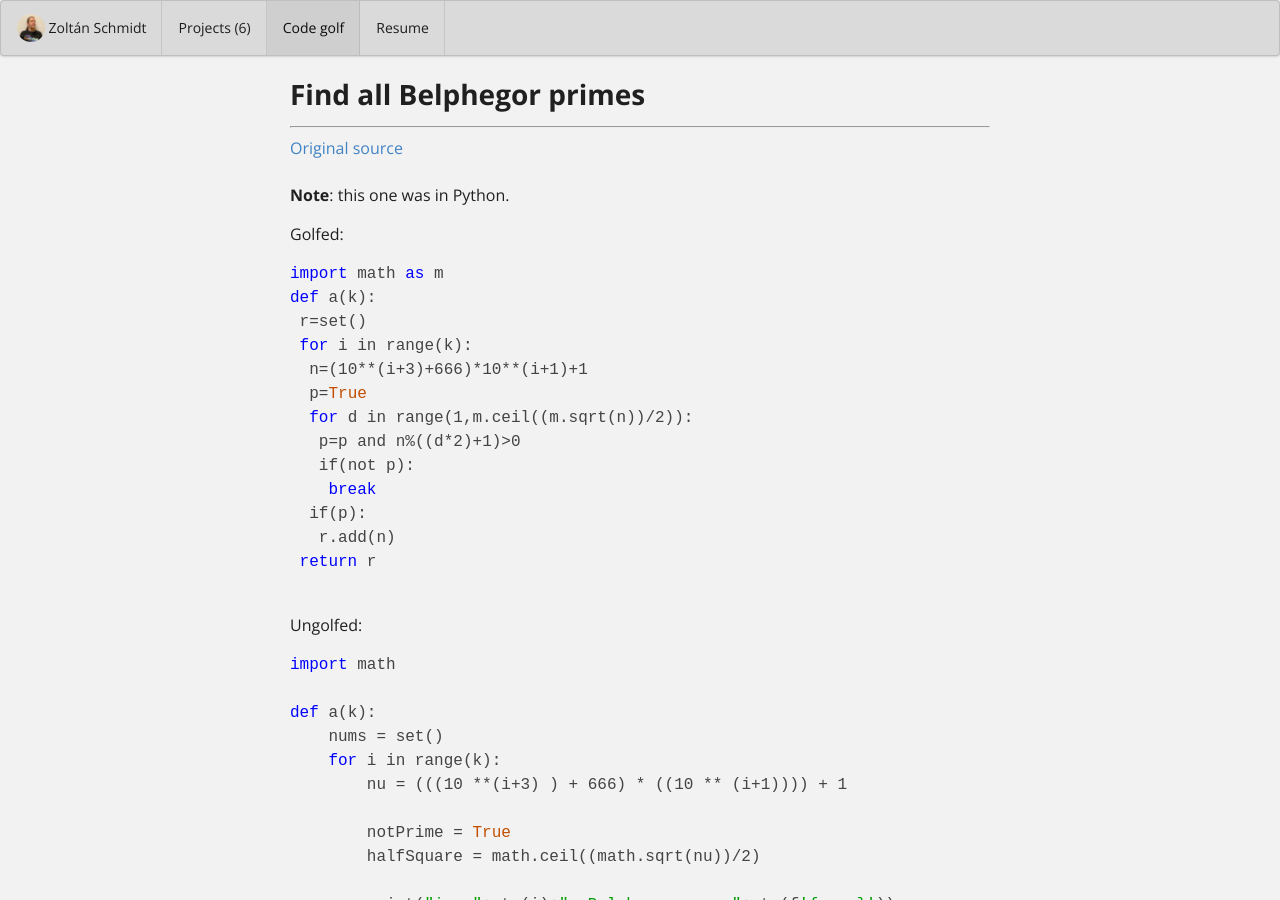
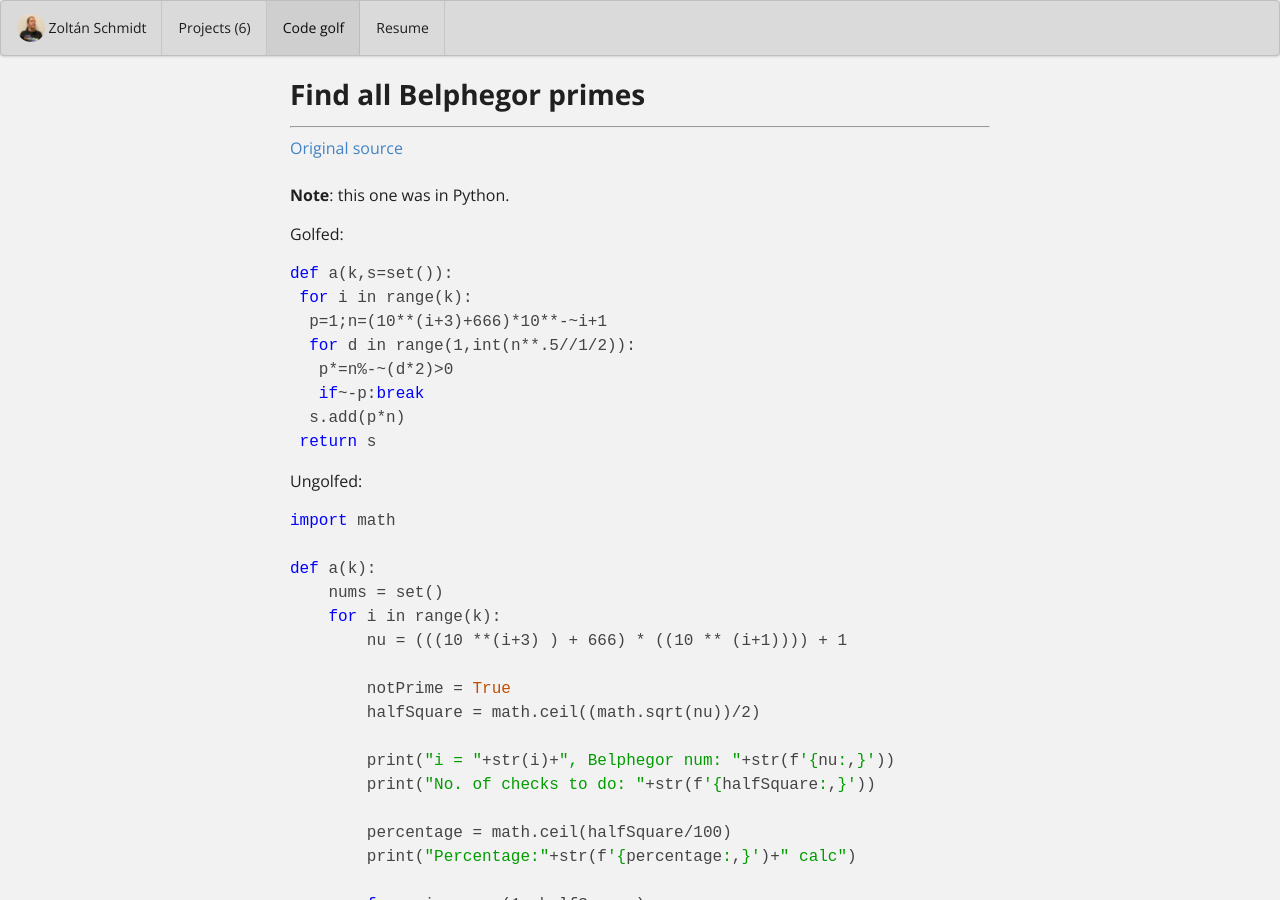
Before and after one commit to Katamori/katamori.github.io, a Jekyll site: the page built from code-golf/find-all-belphegor-primes.md, in a window 1280 px wide and 900 px high. Built offline with Jekyll 4.4.1, drawn with Linux system fonts in a browser that asks for light colours.

Commit message:
improve python prime golf

````diff
--- a/code-golf/find-all-belphegor-primes.md
+++ b/code-golf/find-all-belphegor-primes.md
@@ -10,20 +10,14 @@ source: https://codegolf.stackexchange.com/a/205322/59058
 Golfed:
 
 ```py
-import math as m
-def a(k):
- r=set()
+def a(k,s=set()):
  for i in range(k):
-  n=(10**(i+3)+666)*10**(i+1)+1
-  p=True
-  for d in range(1,m.ceil((m.sqrt(n))/2)):
-   p=p and n%((d*2)+1)>0
-   if(not p):
-    break
-  if(p):
-   r.add(n)
- return r
-
+  p=1;n=(10**(i+3)+666)*10**-~i+1
+  for d in range(1,int(n**.5//1/2)):
+   p*=n%-~(d*2)>0
+   if~-p:break
+  s.add(p*n)
+ return s
 ```
 
 Ungolfed:
````
